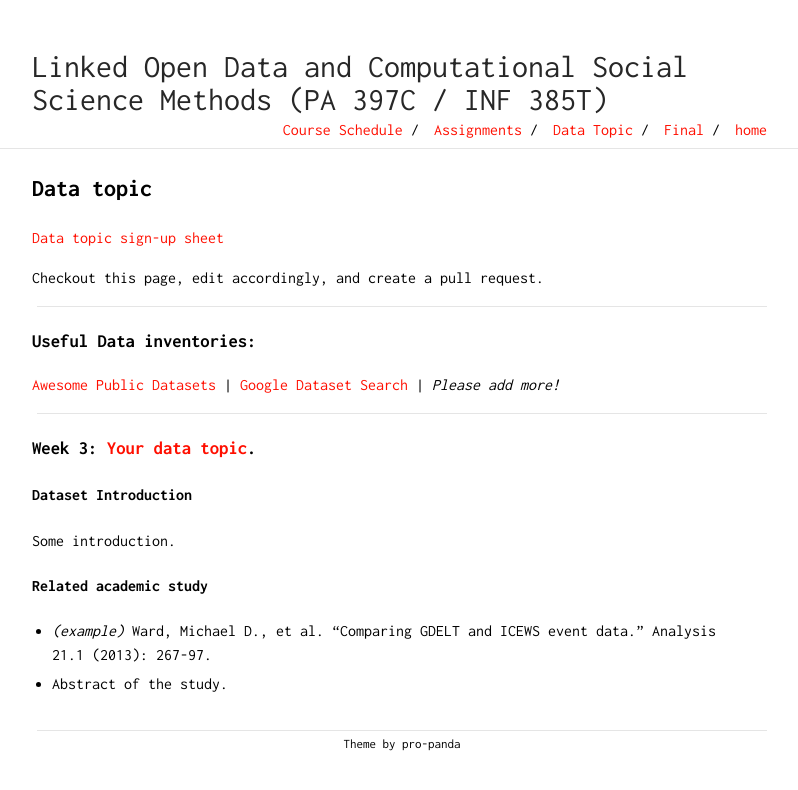
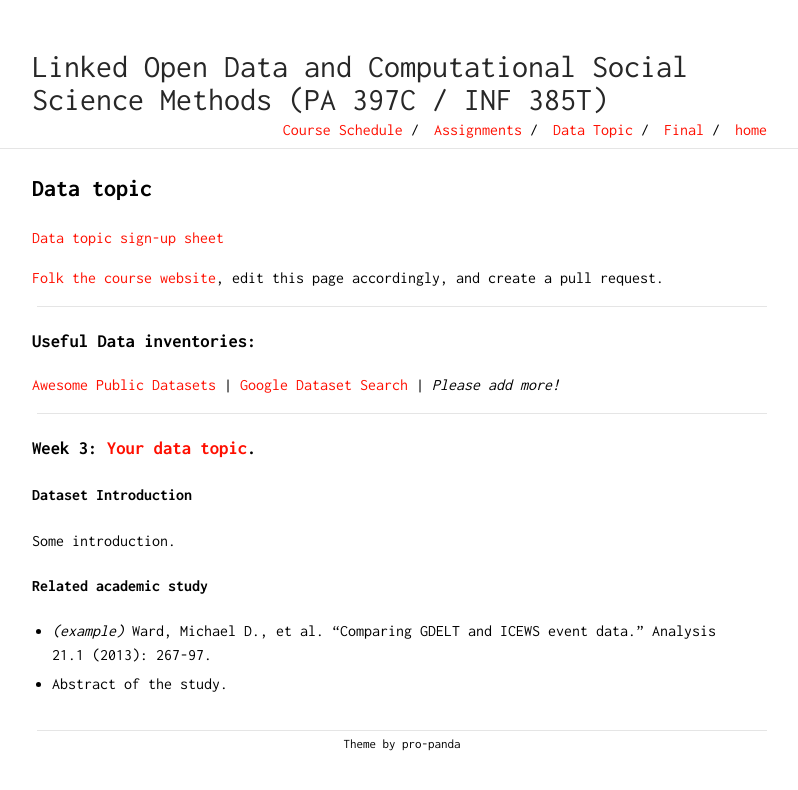
Before and after one commit to Xinjian-Paul-Li/open_data, a Jekyll site: the page built from docs/data_topic.md, in a window 1280 px wide. Shown: the top 790 px of the page, without its empty margins (238-1036 px from the left). Built offline with Jekyll 4.4.1, drawn with Linux system fonts in a browser that asks for light colours; our own code applies the rules of GitHub Pages for plain Markdown files.

Commit message:
update course

```diff
--- a/docs/data_topic.md
+++ b/docs/data_topic.md
@@ -2,7 +2,7 @@
 
 [Data topic sign-up sheet](https://docs.google.com/spreadsheets/d/1Vuh6KlMqETnW8UC4W0va5BUMYsgCCtC3bvrDEFoB7Rg/edit?usp=sharing)
 
-Checkout this page, edit accordingly, and create a pull request.
+[Folk the course website](https://github.com/ma-ji/open_data), edit this page accordingly, and create a pull request.
 
 ---
 
```
Also changed, not shown: docs/assignments.md (+1 -1 lines).
